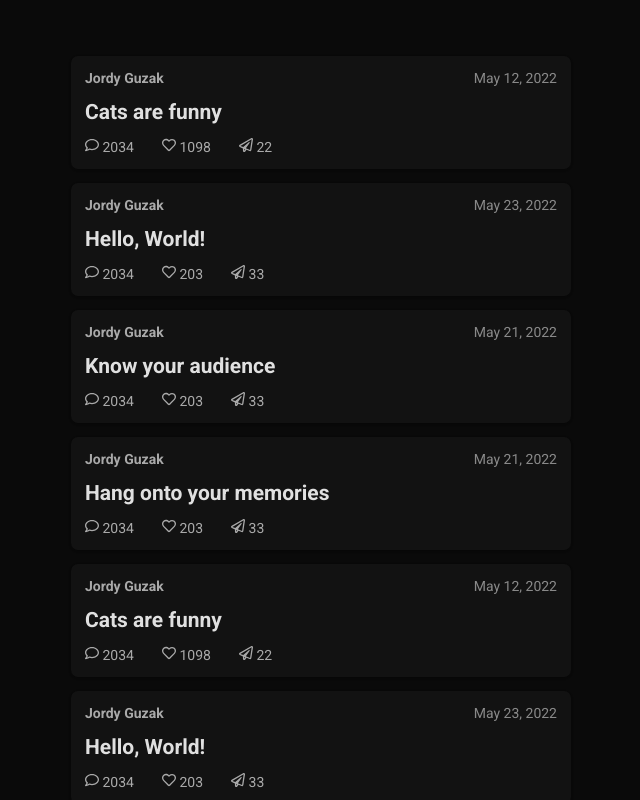
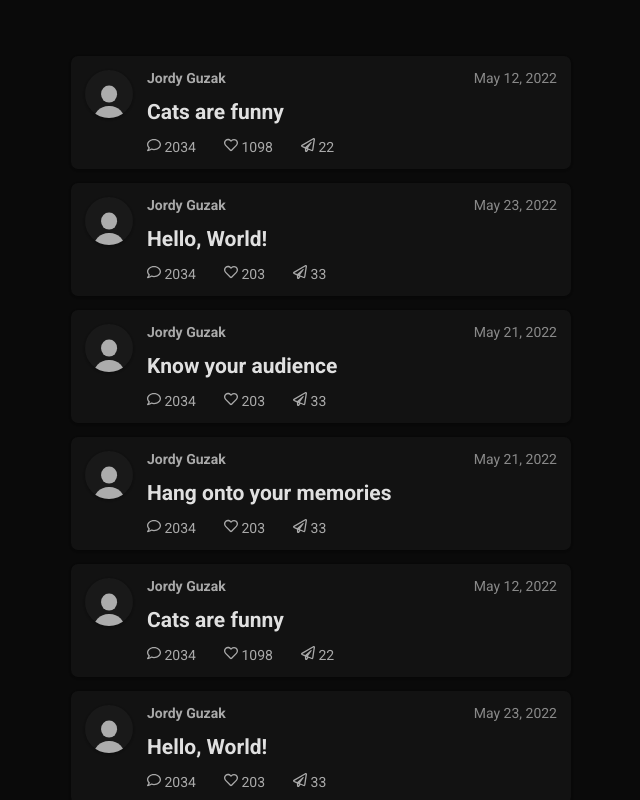
Before and after one commit to JordyGuzak/Babbel, a Next.js app: page / in a window 1280 px wide. Shown: the top 800 px of the page, without its empty margins (319-959 px from the left). Built offline with nearby package versions, Linux system fonts and the light colour scheme.

Commit message:
added profile picture to timeline item

```diff
--- a/components/timeline-item.tsx
+++ b/components/timeline-item.tsx
@@ -8,18 +8,28 @@ interface TimelineItemProps {
     post: Post
 }
 
-export default function TimelineItem({post}: TimelineItemProps) {
+export default function TimelineItem({ post }: TimelineItemProps) {
     return (
         <Surface className={styles['timeline-item']}>
+            <div className="row">
+                <div className="column">
+                    <Surface elevation="low" color="on-surface" className={styles["profile-picture"]}>
+                        <div className={styles["profile-picture--head"]}/>
+                        <div className={styles["profile-picture--body"]}/>
+                    </Surface>
+                </div>
+                <div className="column grow">
                     <div className={styles["author-container"]}>
                         <div className={styles.author}>{post.author.name}</div>
                         <div className={styles.date}>{moment(post.modifiedAt).format('ll')}</div>
                     </div>
                     <h4 className={styles.title}>{post.title}</h4>
                     <div className={styles.stats}>
-                <div className={styles.comments}><FaRegComment/> {post.comments}</div>
-                <div className={styles.likes}><FaRegHeart/> {post.likes}</div>
-                <div className={styles.shared}><FaRegPaperPlane/> {post.shared}</div>
+                        <div className={styles.comments}><FaRegComment /> {post.comments}</div>
+                        <div className={styles.likes}><FaRegHeart /> {post.likes}</div>
+                        <div className={styles.shared}><FaRegPaperPlane /> {post.shared}</div>
+                    </div>
+                </div>
             </div>
         </Surface>
     )
--- a/styles/global.css
+++ b/styles/global.css
@@ -96,6 +96,20 @@ h4 {
     color: var(--on-primary-dark-color);
 }
 
+.row {
+    display: flex;
+    flex-direction: row;
+}
+
+.column {
+    display: flex;
+    flex-direction: column;
+}
+
+.grow {
+    flex-grow: 1;
+}
+
 @media (max-width: 600px) {
     .blogs {
         width: 100%;
--- a/styles/timeline-item.module.css
+++ b/styles/timeline-item.module.css
@@ -4,6 +4,39 @@
     border-radius: var(--border-radius-medium);
     padding: 1rem;
     cursor: pointer;
+}
+
+.profile-picture {
+    position: relative;
+    width: 48px;
+    height: 48px;
+    border-radius: 50%;
+    overflow: hidden;
+    margin-right: 1rem;
+}
+
+.profile-picture--head {
+    position: absolute;
+    width: 33%;
+    height: 35%;
+    border-radius: 50%;
+    left: 50%;
+    top: 50%;
+    transform: translate(-50%, -50%);
+    background-color: var(--on-surface-color);
+    opacity: var(--emphasis-medium);
+}
+
+.profile-picture--body {
+    position: absolute;
+    width: 66%;
+    height:66%;
+    border-radius: 50%;
+    left: 50%;
+    bottom: -40%;
+    transform: translate(-50%);
+    background-color: var(--on-surface-color);
+    opacity: var(--emphasis-medium);
 }
 
 .title {
```
Lines whose indentation alone changed are shown as unchanged.
